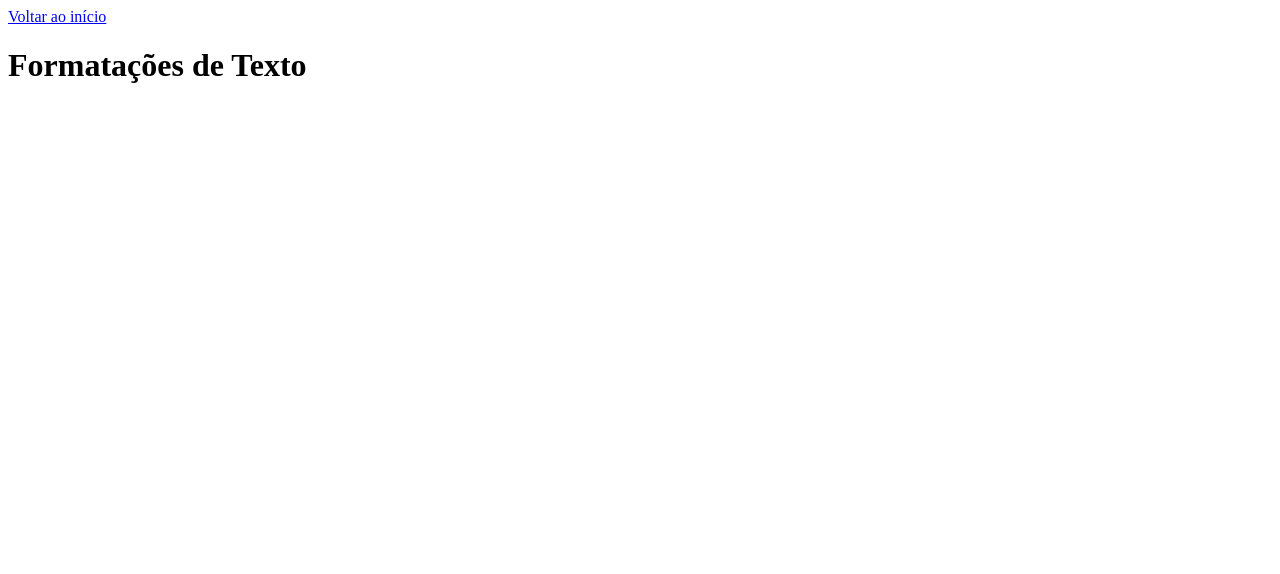
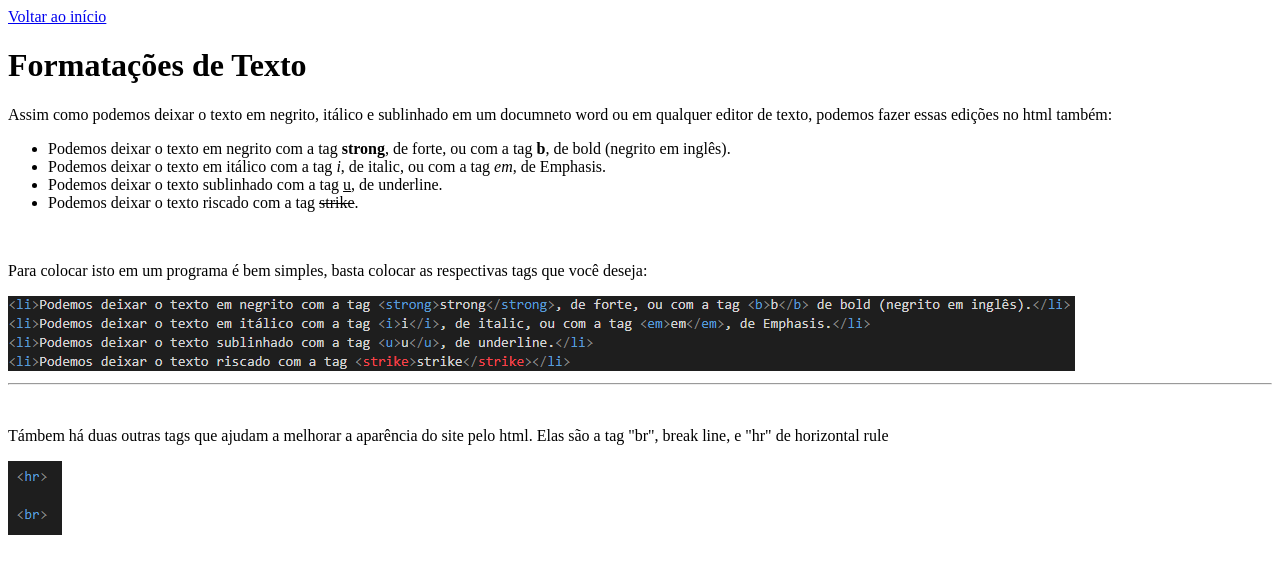
Before and after one commit to KelvinFS04/Tutorial-de-html, a plain HTML site: page formataçõesDeTexto.html in a window 1280 px wide. Drawn offline with Linux system fonts and the light colour scheme.

Commit message:
Conteúdo adicionado

```diff
--- a/formataçõesDeTexto.html
+++ b/formataçõesDeTexto.html
@@ -6,6 +6,29 @@
     </head>
     <body>
         <a href="index.html">Voltar ao início</a>
+
         <h1>Formatações de Texto</h1>
+
+        <p> Assim como podemos deixar o texto em negrito, itálico e sublinhado em um documneto word ou em qualquer editor de texto, podemos
+            fazer essas edições no html também:
+        </p>
+
+        <ul>
+            <li>Podemos deixar o texto em negrito com a tag <strong>strong</strong>, de forte, ou com a tag <b>b</b>, de bold (negrito em inglês).</li>
+            <li>Podemos deixar o texto em itálico com a tag <i>i</i>, de italic, ou com a tag <em>em</em>, de Emphasis.</li>
+            <li>Podemos deixar o texto sublinhado com a tag <u>u</u>, de underline.</li>
+            <li>Podemos deixar o texto riscado com a tag <strike>strike</strike>.</li>
+        </ul>
+
+        <br><p>Para colocar isto em um programa é bem simples, basta colocar as respectivas tags que você deseja:</p>
+
+        <img src="Imagens/img_formataçõesDeTexto.png">
+
+        <hr>
+
+        <br><p>Támbem há duas outras tags que ajudam a melhorar a aparência do site pelo html. Elas são a tag "br", break line, e "hr" de horizontal rule</p>
+
+        <img src="Imagens/img_tagshrEbr.png">
+
     </body>
 </html>
```
Also changed, not shown: imagensELinks.html (+12 -0 lines), Imagens/img_formataçõesDeTexto.png (added), Imagens/img_img.png (added), Imagens/img_tagshrEbr.png (added), Imagens/img_widthEheight.png (added).
